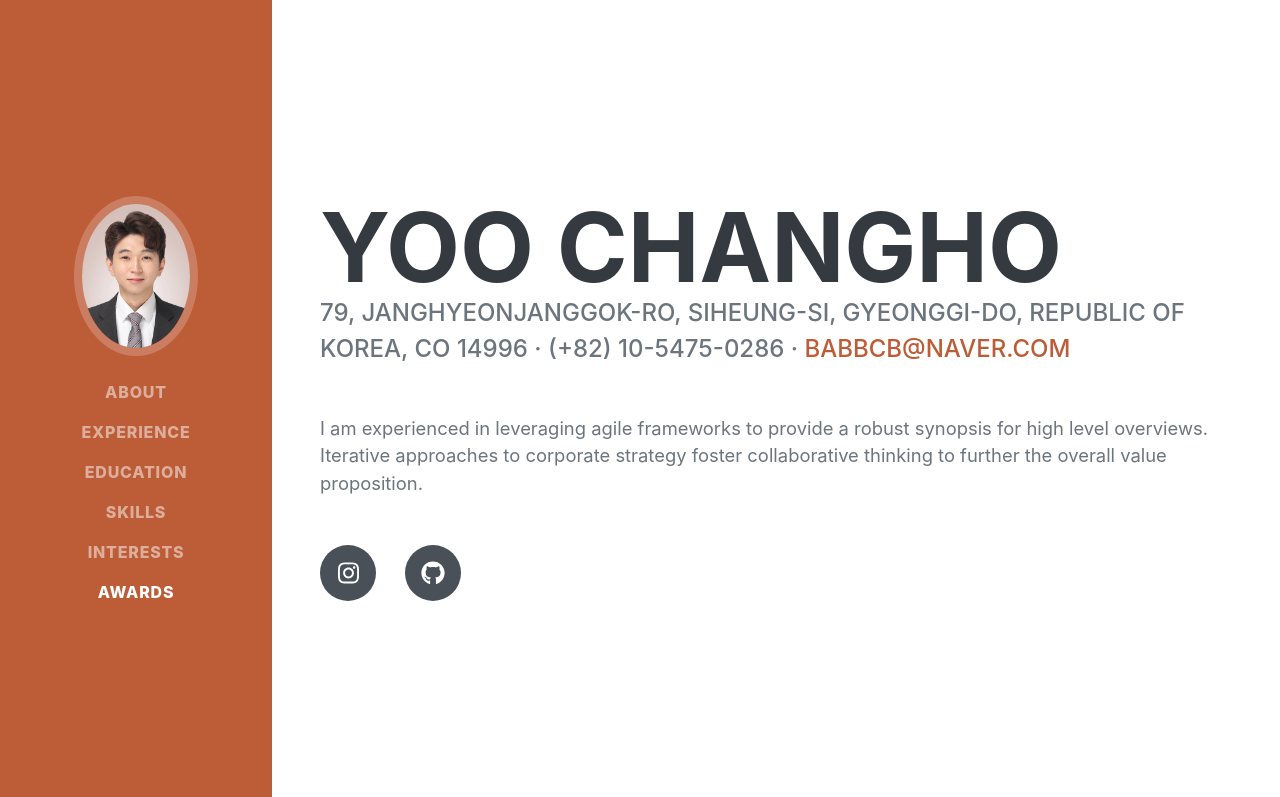
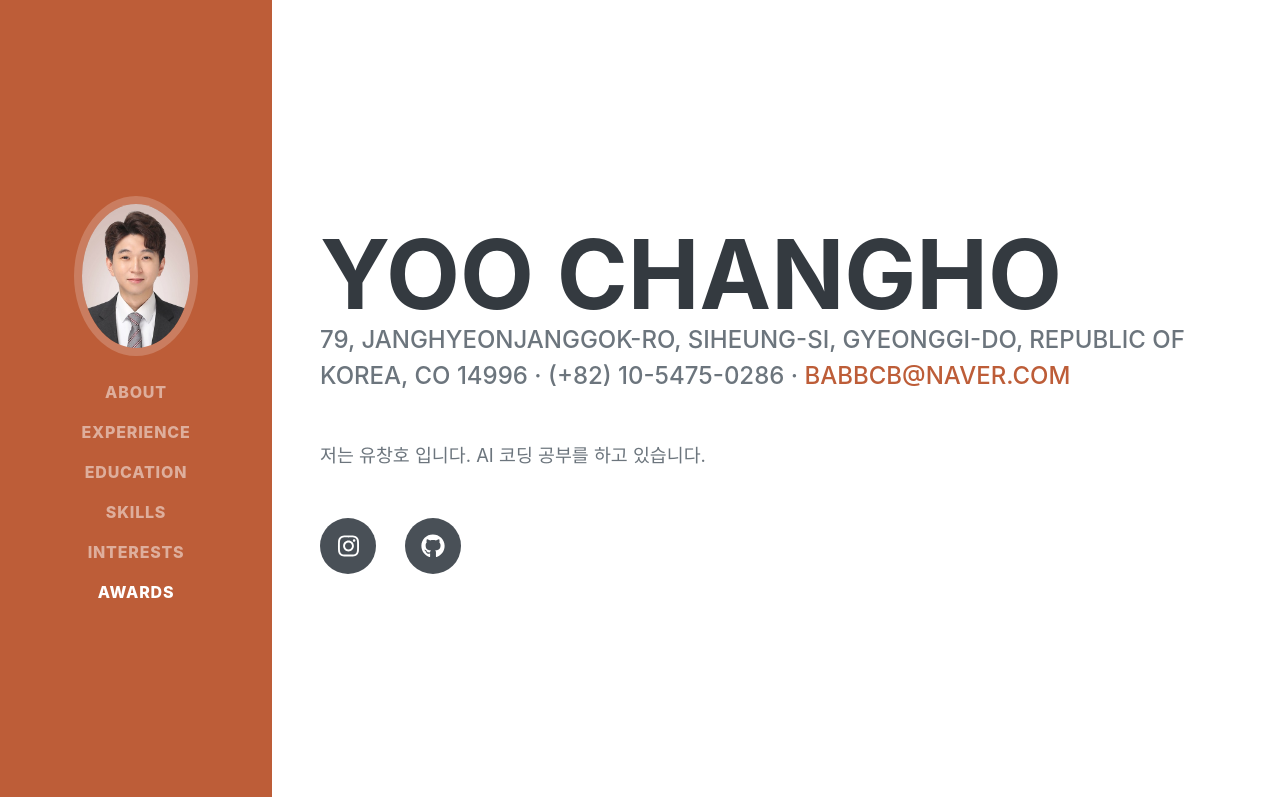
Before and after one commit to babbcb2/babbcb2.github.io, a plain HTML site: page index.html in a window 1280 px wide. Shown: the top 797 px of the page. Drawn offline with nearby package versions, Linux system fonts and the light colour scheme; a web font is replaced by a local one.

Commit message:
my name 4

```diff
--- a/index.html
+++ b/index.html
@@ -47,7 +47,7 @@
                         79, Janghyeonjanggok-ro, Siheung-si, Gyeonggi-do, Republic of Korea, CO 14996 · (+82) 10-5475-0286 ·
                         <a href="mailto:babbcb@naver.com">babbcb@naver.com</a>
                     </div>
-                    <p class="lead mb-5">I am experienced in leveraging agile frameworks to provide a robust synopsis for high level overviews. Iterative approaches to corporate strategy foster collaborative thinking to further the overall value proposition.</p>
+                    <p class="lead mb-5">저는 유창호 입니다.  AI 코딩 공부를 하고 있습니다.</p>
                     <div class="social-icons">
                         <a class="social-icon" href="#"><i class="fab fa-instagram"></i></a>
                         <a class="social-icon" href="https://babbcb2.github.io/"><i class="fab fa-github"></i></a>
```
